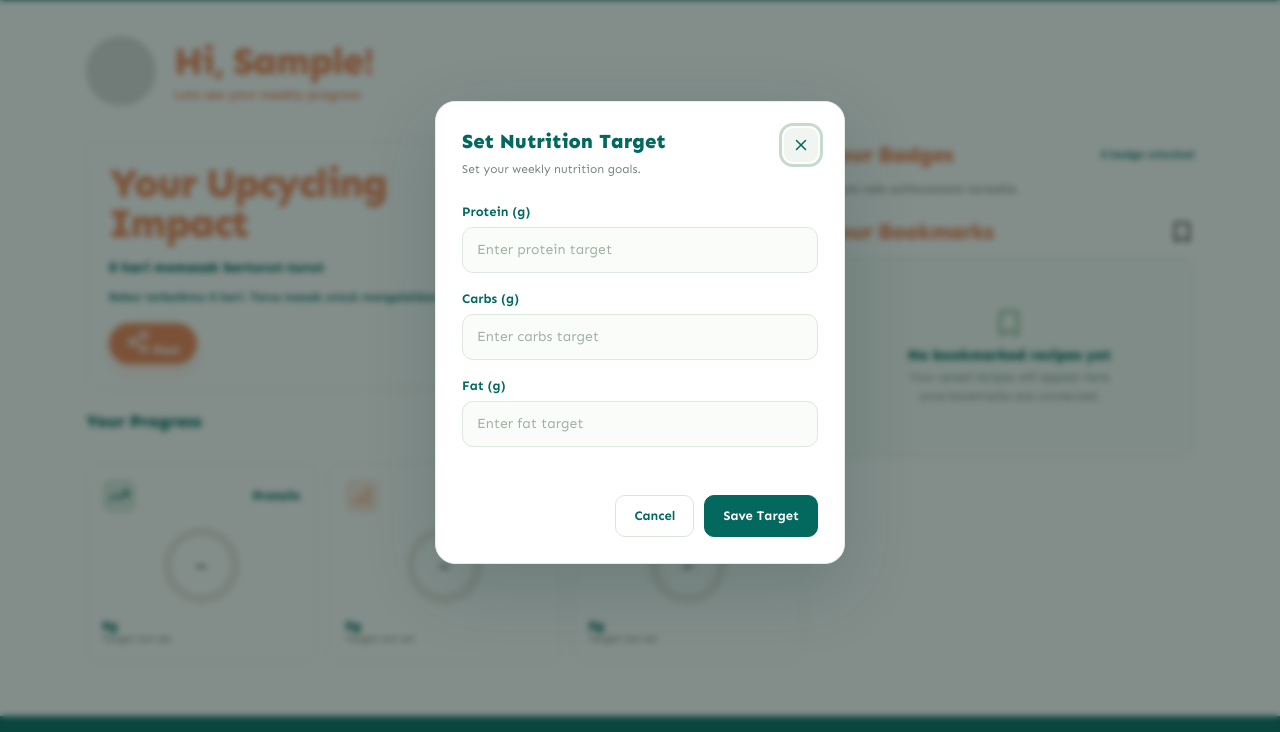
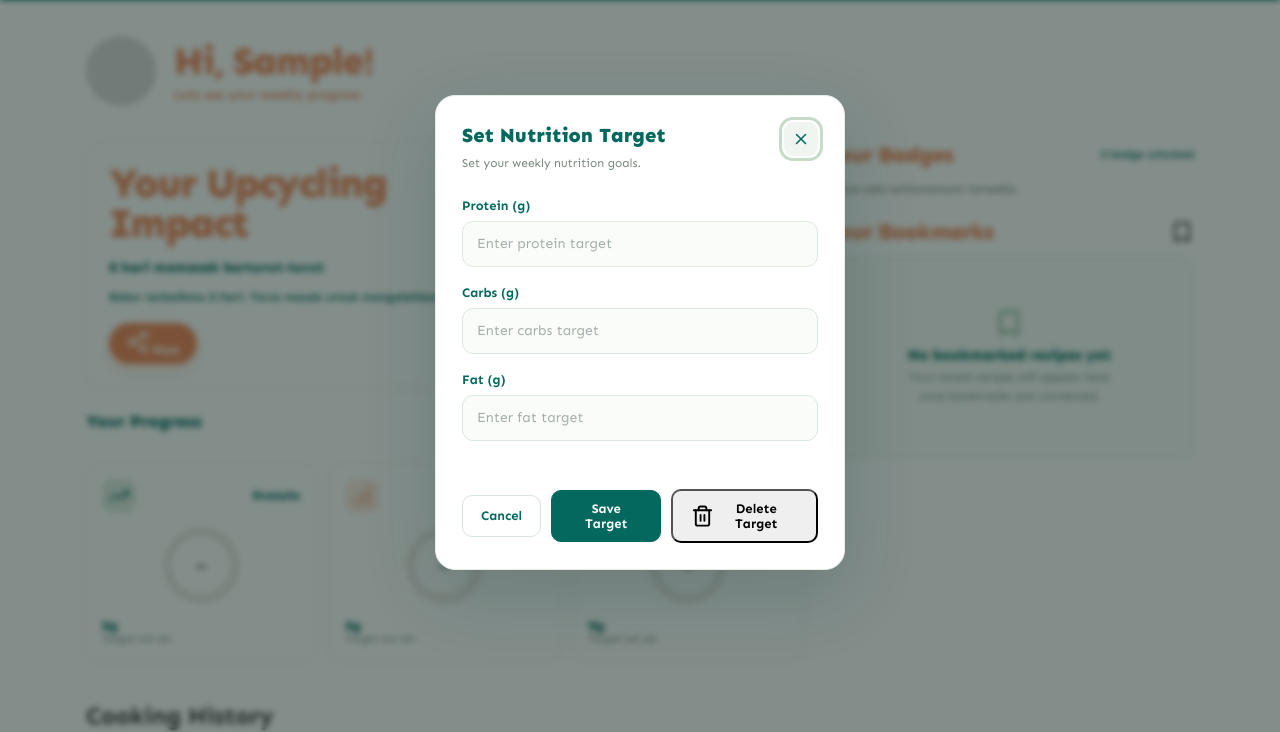
Before and after one commit to Tugas-Kelompok-PBP-D-10/main, a Django app: page /tracker/ in a window 1280 px wide, after a click on "Set Target". Shown: the part 68-800 px from the top of the page. Run offline with Django 5.2, Linux system fonts and the light colour scheme; the visitor is signed in with stand-in values (Sample User, id 1); data comes from the database, SQL or seed files in the repository; data that the repository does not hold is empty; some libraries are stand-ins or nearby versions.

Commit message:
FIX:CRUD TRACKER

```diff
--- a/tracker/models.py
+++ b/tracker/models.py
@@ -40,6 +40,9 @@ class CookingStreak(models.Model):
 
     @property
     def active_streak(self):
+
+      # menghitung apakah tepat 1 hari sebelumnya user memiliki aktivitas memasak, apabila iya maka streak akan bertambah 1 dr yg sebelumnya
+      # namun jika tepat 1 hari sebelumnya ia tidak memasak maka streak akan dimulai lg dr awal
 
         if not self.last_cooked_on:
             return 0
--- a/tracker/static/tracker/tracker.js
+++ b/tracker/static/tracker/tracker.js
@@ -12,6 +12,7 @@ const nutrientIcons = {
 
 document.addEventListener("DOMContentLoaded", () => {
     loadTrackerDashboard();
+    loadCookingHistory();
 });
 
 async function loadTrackerDashboard() {
@@ -74,13 +75,9 @@ async function loadTrackerDashboard() {
     }
 }
 
-
-
 // =======================
 // NUTRITION TRACKING
 // =======================
-
-
 function renderNutrition(nutrients) {
     const container = document.getElementById(
         "nutrition-container"
@@ -198,7 +195,6 @@ function renderNutrition(nutrients) {
         window.lucide.createIcons();
     }
 }
-
 
 // =======================
 // ACHIEVEMENT BADGES
@@ -346,7 +342,6 @@ function formatCookingDate(dateString) {
 }
 
 
-// Render Cooking History
 
 function renderCookingHistory(history) {
     const container = document.getElementById(
@@ -371,7 +366,7 @@ function renderCookingHistory(history) {
         const item = document.createElement("article");
         item.className = "tracker-history-item";
 
-
+        // ICON
         const iconBox = document.createElement("div");
         iconBox.className = "tracker-history-icon";
 
@@ -379,7 +374,7 @@ function renderCookingHistory(history) {
         icon.setAttribute("data-lucide", "chef-hat");
         iconBox.appendChild(icon);
 
-
+        // CONTENT
         const content = document.createElement("div");
         content.className = "tracker-history-content";
 
@@ -400,29 +395,29 @@ function renderCookingHistory(history) {
 
         content.append(title, date, nutrients);
 
-
+        // STATUS
         const status = document.createElement("span");
         status.className = "tracker-history-status";
         status.textContent = "Completed";
 
+        // GABUNGKAN CARD
         item.append(iconBox, content, status);
         container.appendChild(item);
     });
 
-
+    // Jalankan Lucide sekali setelah seluruh card dibuat
     if (window.lucide) {
         window.lucide.createIcons();
     }
 }
 
-
 /* ==========================================
    SET WEEKLY NUTRITION TARGET — AJAX
 ========================================== */
-
 document.addEventListener("DOMContentLoaded", () => {
     const dashboard = document.getElementById("tracker-dashboard");
     const openBtn = document.getElementById("tracker-set-target-btn");
+    const deleteBtn = document.getElementById("delete-target-btn");
     const dialog = document.getElementById("tracker-target-dialog");
     const closeBtn = document.getElementById("tracker-target-close");
     const cancelBtn = document.getElementById("tracker-target-cancel");
@@ -491,6 +486,61 @@ document.addEventListener("DOMContentLoaded", () => {
 
     closeBtn.addEventListener("click", closeDialog);
     cancelBtn.addEventListener("click", closeDialog);
+
+
+    // DELETE NUTRITION TARGET
+    if (deleteBtn) {
+        deleteBtn.addEventListener("click", async () => {
+            const confirmed = window.confirm(
+                "Yakin ingin menghapus Nutrition Target?"
+            );
+
+            if (!confirmed) return;
+
+            if (!csrfToken) {
+                showMessage("CSRF token tidak ditemukan.", true);
+                return;
+            }
+
+            deleteBtn.disabled = true;
+            showMessage("");
+
+            try {
+                const response = await fetch(targetUrl, {
+                    method: "DELETE",
+                    credentials: "same-origin",
+                    headers: {
+                        "X-CSRFToken": csrfToken
+                    }
+                });
+
+                const result = await response.json();
+
+                if (!response.ok || !result.success) {
+                    throw new Error(
+                        result.message || "Gagal menghapus target."
+                    );
+                }
+
+                // Kosongkan form target
+                proteinInput.value = "";
+                carbsInput.value = "";
+                fatInput.value = "";
+
+                // Tutup dialog
+                closeDialog();
+
+                // Ambil ulang dashboard setelah target dihapus
+                await loadTrackerDashboard();
+
+            } catch (error) {
+                console.error(error);
+                showMessage(error.message, true);
+            } finally {
+                deleteBtn.disabled = false;
+            }
+        });
+    }
 
     // Simpan target menggunakan AJAX
     form.addEventListener("submit", async (event) => {
--- a/tracker/templates/tracker/tracker.html
+++ b/tracker/templates/tracker/tracker.html
@@ -19,8 +19,6 @@
     data-history-url="{% url 'tracker:history_api' %}"
     data-nutrition-target-url="{% url 'tracker:nutrition_target_api' %}"
 >
-
-
     <section class="tracker-hero">
         <div class="tracker-avatar">
             {% if user.profile.photo %}
@@ -118,10 +116,14 @@
                         <p>Loading nutrition data...</p>
                     </div>
                 </div>
+            </div>
+            <section class="tracker-history-section">
+            <h2>Cooking History</h2>
 
-            </div>
-
-
+              <div id="history-container">
+                  <p>Loading cooking history...</p>
+              </div>
+          </section>
         </section>
 
 
@@ -271,6 +273,15 @@
             >
                 Save Target
             </button>
+          <button
+          type="button"
+          id="delete-target-btn"
+          class="tracker-target-delete"
+          data-url="{% url 'tracker:nutrition_target_api' %}"
+      >
+          <i data-lucide="trash-2" aria-hidden="true"></i>
+          Delete Target
+      </button>
         </div>
     </form>
 </dialog>
--- a/tracker/urls.py
+++ b/tracker/urls.py
@@ -12,5 +12,4 @@ urlpatterns = [
     path("api/nutrition-target/",views.nutrition_target_api,name="nutrition_target_api",),
 
 
-
 ]
--- a/tracker/views.py
+++ b/tracker/views.py
@@ -81,8 +81,17 @@ def _nutrients(user, monday):
 
 
 @login_required
-@require_http_methods(["GET", "POST"])
+@require_http_methods(["GET", "POST", "DELETE"])
 def nutrition_target_api(request):
+
+    if request.method == "DELETE":
+        deleted_count, _ = NutritionTarget.objects.filter(user=request.user).delete()
+
+        return JsonResponse({
+            "success": True,
+            "message": "Nutrition Target berhasil dihapus.",
+            "deleted": deleted_count > 0
+        })
 
     if request.method == "GET":
         target = NutritionTarget.objects.filter(
@@ -193,7 +202,6 @@ def _badges(user, streak):
     )
 
     return items
-
 
 
 @login_required
```
Also changed, not shown: tracker/services.py (+10 -2 lines).
